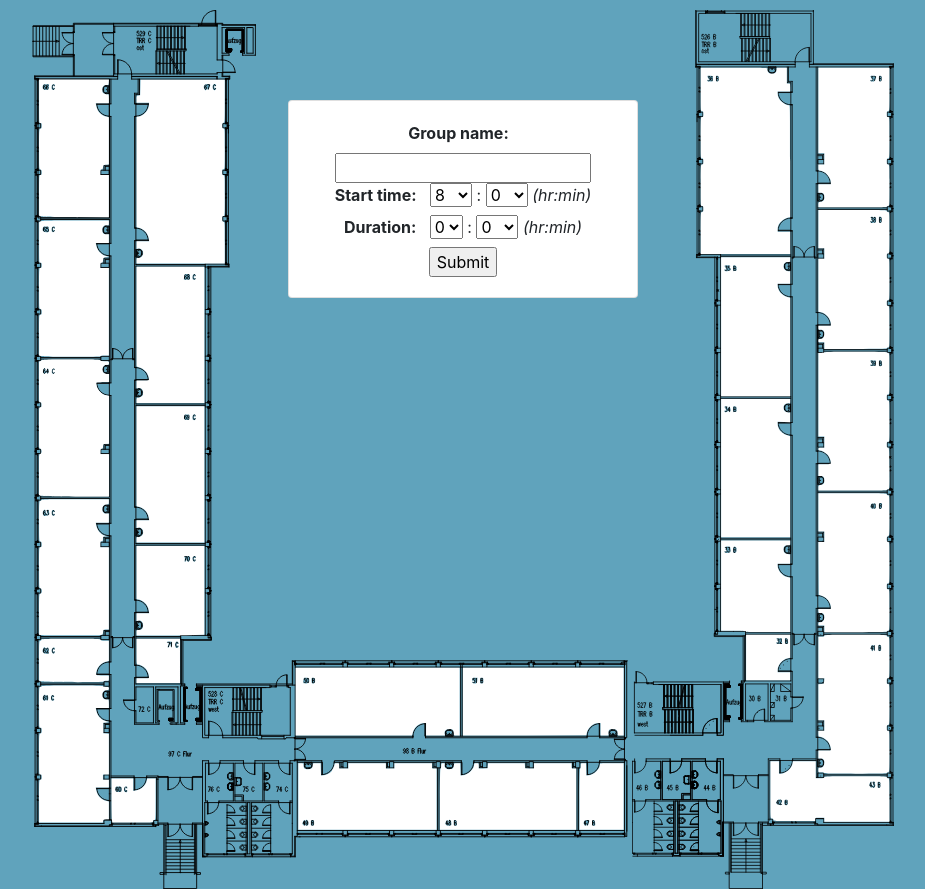
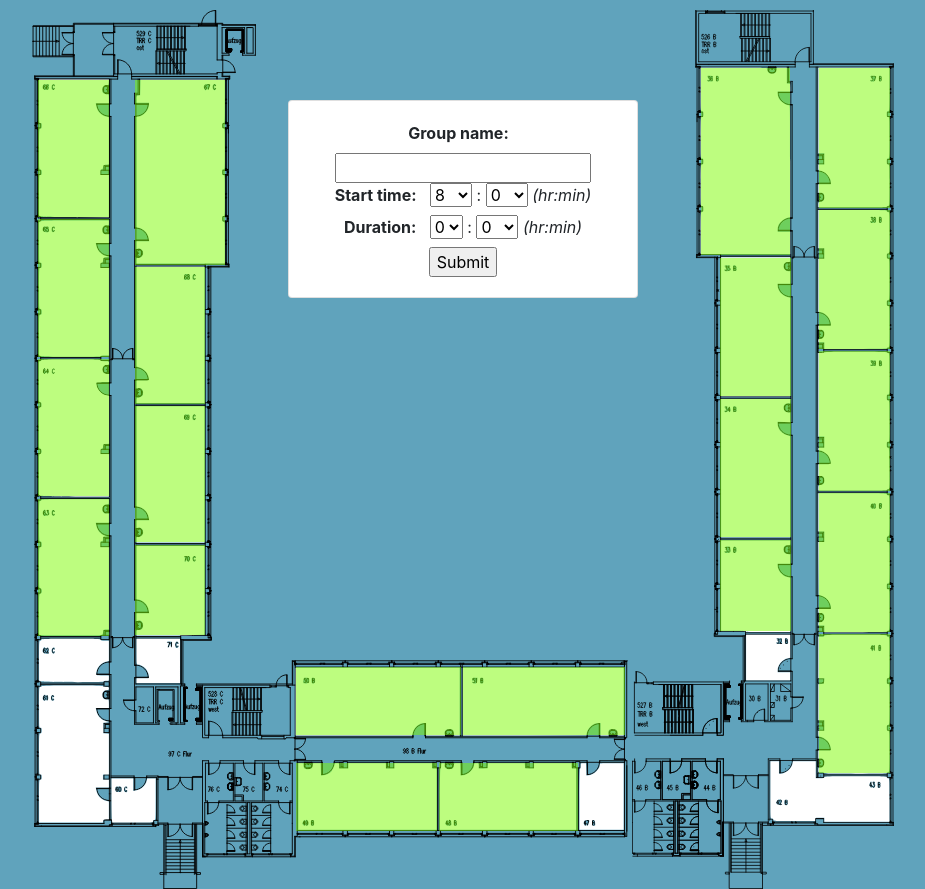
Before and after one commit to Justus-Jonas/DHBW-Room-Manager, a Django app: page /room/1/ in a window 1280 px wide. Shown: the part 76-965 px from the top of the page, without its empty margins (177-1102 px from the left). Run offline with Django 3.2, Linux system fonts and the light colour scheme; some libraries are stand-ins or nearby versions.

Commit message:
Align form, show highlights in form window

```diff
--- a/templates/main.html
+++ b/templates/main.html
@@ -3,7 +3,7 @@
 {% load static %}
 {% block content %}
 <div style="text-align: center">
-        <div style="position:relative; display:inline-block; min-width:900px;">
+    <div style="position:relative; display:inline-block; min-width:900px;top:10px;">
         <img src="/static/img/C-0.svg" alt="Snow" style="margin-left: auto;margin-right: auto;display: inline;position:relative;top:2px" width="596" height="879">
         <img src="/static/img/B-0.svg" alt="Snow" style="margin-left: auto;margin-right: auto;display: inline;position:relative;top:2px" height="879">
 
--- a/templates/room.html
+++ b/templates/room.html
@@ -4,7 +4,7 @@
 <link rel="stylesheet" href="/static/css/login.css">
 
 <div style="text-align: center" id="container">
-<div class="container" style="position:relative;z-index:11;top:100px">
+    <div class="container" style="position:relative;z-index:1;top:100px">
         <div class="row justify-content-center align-items-center" style="height:1vh">
             <div class="col-4">
                 <div class="card">
@@ -34,36 +34,38 @@
             </div>
         </div>
     </div>
-  <img src="/static/img/C-0.svg" alt="Snow" style="margin-left: auto;margin-right: auto;display: inline-block;position:relative;top:2px;z-index:10" width="596" height="879" usemap="#image-map">
 
-        <img src="/static/img/B-0.svg" alt="Snow" style="margin-left: auto;margin-right: auto;display: inline-block;position:relative;top:2px;z-index:10" height="879" usemap="#image-map2">
-        <map name="image-map">
-    <area target="" alt="67C" title="67C" href="{% url 'room' '67' %}" coords="104,69,192,252" shape="rect">
-    <area target="" alt="68C" title="68C" href="{% url 'room' '68' %}" coords="174,393,104,254" shape="rect">
-    <area target="" alt="69C" title="69C" href="{% url 'room' '69' %}" coords="104,394,175,533" shape="rect">
-    <area target="" alt="70C" title="70C" href="{% url 'room' '70' %}" coords="104,533,176,629" shape="rect">
-    <area target="" alt="50B" title="50B" href="{% url 'room' '50' %}" coords="259,651,428,725" shape="rect">
-    <area target="" alt="51B" title="51B" href="{% url 'room' '51' %}" coords="429,649,594,727" shape="rect">
-    <area target="" alt="49B" title="49B" href="{% url 'room' '49' %}" coords="407,826,261,749" shape="rect">
-    <area target="" alt="48B" title="48B" href="{% url 'room' '48' %}" coords="408,752,544,822" shape="rect">
-    <area target="" alt="47B" title="47B" href="{% url 'room' '47' %}" coords="592,825,545,751" shape="rect">
-    <area target="" alt="66C" title="66C" href="{% url 'room' '66' %}" coords="77,208,2,66" shape="rect">
-    <area target="" alt="65C" title="65C" href="{% url 'room' '65' %}" coords="77,347,5,210" shape="rect">
-    <area target="" alt="64C" title="64C" href="{% url 'room' '64' %}" coords="78,488,3,347" shape="rect">
-    <area target="" alt="63C" title="63C" href="{% url 'room' '63' %}" coords="77,626,4,490" shape="rect">
-</map>
-<map name="image-map2">
-    <area target="" alt="36B" title="36B" href="{% url 'room' '636' %}" coords="158,244,69,58" shape="rect">
-    <area target="" alt="35B" title="35B" href="{% url 'room' '35' %}" coords="86,248,158,385" shape="rect">
-    <area target="" alt="34B" title="34B" href="{% url 'room' '34' %}" coords="159,526,85,388" shape="rect">
-    <area target="" alt="33B" title="33B" href="{% url 'room' '33' %}" coords="87,531,159,621" shape="rect">
-    <area target="" alt="32B" title="32B" href="{% url 'room' '32' %}" coords="111,625,158,669" shape="rect">
-    <area target="" alt="37B" title="37B" href="{% url 'room' '37' %}" coords="186,57,257,196" shape="rect">
-    <area target="" alt="38B" title="38B" href="{% url 'room' '38' %}" coords="258,338,185,200" shape="rect">
-    <area target="" alt="39B" title="39B" href="{% url 'room' '39' %}" coords="186,342,260,479" shape="rect">
-    <area target="" alt="40B" title="40B" href="{% url 'room' '40' %}" coords="258,623,187,483" shape="rect">
-    <area target="" alt="41B" title="41B" href="{% url 'room' '41' %}" coords="187,625,257,762" shape="rect">
-</map>
+    <div style="position:relative; display:inline-block; min-width:900px;">
+        <img src="/static/img/C-0.svg" alt="Snow" style="margin-left: auto;margin-right: auto;display: inline;position:relative;top:2px" width="596" height="879">
+        <img src="/static/img/B-0.svg" alt="Snow" style="margin-left: auto;margin-right: auto;display: inline;position:relative;top:2px" height="879">
+
+        <a alt="67C" title="67C" href="{% url 'room' '67' %}" style="top:72px; width:90px; left:122px; height:185px; position:absolute; display:inline; background:rgba(124,252,0,0.5);"></a>
+        <a alt="68C" title="68C" href="{% url 'room' '68' %}" style="top:259px; width:70px; left:122px; height:137px; position:absolute; display:inline; background:rgba(124,252,0,0.5);"></a>
+        <a alt="69C" title="69C" href="{% url 'room' '69' %}" style="top:398px; width:70px; left:122px; height:136px; position:absolute; display:inline; background:rgba(124,252,0,0.5);"></a>
+        <a alt="70C" title="70C" href="{% url 'room' '70' %}" style="top:537px; width:70px; left:122px; height:90px; position:absolute; display:inline; background:rgba(124,252,0,0.5);"></a>
+
+        <a alt="66C" title="66C" href="{% url 'room' '66' %}" style="top:72px; width:71px; left:25px; height:137px; position:absolute; display:inline; background:rgba(124,252,0,0.5);"></a>
+        <a alt="65C" title="65C" href="{% url 'room' '65' %}" style="top:211px; width:71px; left:25px; height:138px; position:absolute; display:inline; background:rgba(124,252,0,0.5);"></a>
+        <a alt="64C" title="64C" href="{% url 'room' '64' %}" style="top:351px; width:71px; left:25px; height:137px; position:absolute; display:inline; background:rgba(124,252,0,0.5);"></a>
+        <a alt="63C" title="63C" href="{% url 'room' '63' %}" style="top:491px; width:71px; left:25px; height:137px; position:absolute; display:inline; background:rgba(124,252,0,0.5);"></a>
+
+        <a alt="50B" title="50B" href="{% url 'room' '50' %}" style="top:659px; width:165px; left:283px; height:68px; position:absolute; display:inline; background:rgba(124,252,0,0.5);"></a>
+        <a alt="51B" title="51B" href="{% url 'room' '51' %}" style="top:659px; width:162px; left:450px; height:68px; position:absolute; display:inline; background:rgba(124,252,0,0.5);"></a>
+
+        <a alt="49B" title="49B" href="{% url 'room' '49' %}" style="top:755px; width:141px; left:283px; height:68px; position:absolute; display:inline; background:rgba(124,252,0,0.5);"></a>
+        <a alt="48B" title="48B" href="{% url 'room' '48' %}" style="top:755px; width:139px; left:426px; height:68px; position:absolute; display:inline; background:rgba(124,252,0,0.5);"></a>
+
+
+        <a alt="36B" title="36B" href="{% url 'room' '36' %}" style="top:60px; width:89px; left:688px; height:187px; position:absolute; display:inline; background:rgba(124,252,0,0.5);"></a>
+        <a alt="35B" title="35B" href="{% url 'room' '35' %}" style="top:250px; width:71px; left:707px; height:138px; position:absolute; display:inline; background:rgba(124,252,0,0.5);"></a>
+        <a alt="34B" title="34B" href="{% url 'room' '34' %}" style="top:391px; width:71px; left:707px; height:138px; position:absolute; display:inline; background:rgba(124,252,0,0.5);"></a>
+        <a alt="33B" title="33B" href="{% url 'room' '33' %}" style="top:532px; width:71px; left:707px; height:91px; position:absolute; display:inline; background:rgba(124,252,0,0.5);"></a>
+
+        <a alt="37B" title="37B" href="{% url 'room' '37' %}" style="top:60px; width:71px; left:806px; height:140px; position:absolute; display:inline; background:rgba(124,252,0,0.5);"></a>
+        <a alt="38B" title="38B" href="{% url 'room' '38' %}" style="top:202px; width:71px; left:806px; height:139px; position:absolute; display:inline; background:rgba(124,252,0,0.5);"></a>
+        <a alt="39B" title="39B" href="{% url 'room' '39' %}" style="top:343px; width:71px; left:806px; height:140px; position:absolute; display:inline; background:rgba(124,252,0,0.5);"></a>
+        <a alt="40B" title="40B" href="{% url 'room' '40' %}" style="top:485px; width:71px; left:806px; height:139px; position:absolute; display:inline; background:rgba(124,252,0,0.5);"></a>
+        <a alt="41B" title="41B" href="{% url 'room' '41' %}" style="top:626px; width:71px; left:806px; height:139px; position:absolute; display:inline; background:rgba(124,252,0,0.5);"></a>
     </div>
-
+</div>
 {% endblock %}
```
Lines whose indentation alone changed are shown as unchanged.
